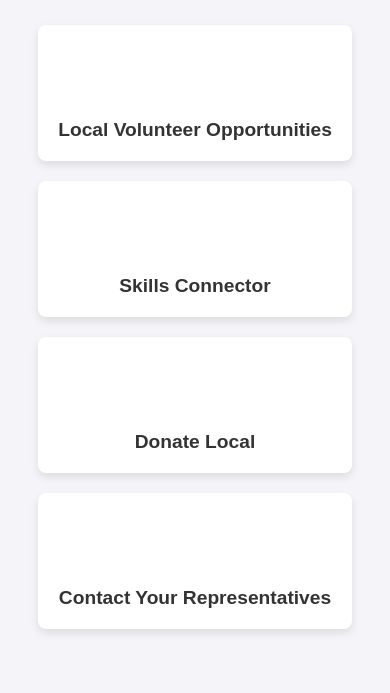
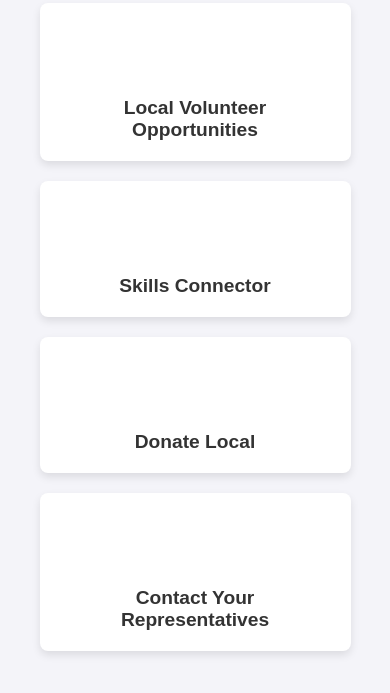
Before and after one commit to HandcartCactus/youcanhelp, a plain HTML site: page index.html in a window 390 px wide. Shown: the part 95-788 px from the top of the page. Drawn offline with Linux system fonts and the light colour scheme.

Commit message:
Update index.html

```diff
--- a/index.html
+++ b/index.html
@@ -5,7 +5,7 @@
   <meta name="viewport" content="width=device-width, initial-scale=1.0">
   <title>You Can Help</title>
   <style>
-        * {
+         * {
       margin: 0;
       padding: 0;
       box-sizing: border-box;
@@ -17,12 +17,13 @@
       align-items: center;
       min-height: 100vh;
       background-color: #f4f4f9;
+      overflow-x: hidden;
     }
     .grid-container {
       display: grid;
       gap: 20px;
       grid-template-columns: repeat(auto-fit, minmax(200px, 1fr));
-      max-width: 1000px;
+      max-width: 90vw; /* Sets maximum width to fit viewport */
       padding: 20px;
     }
     .card {
@@ -49,13 +50,6 @@
       font-weight: bold;
       margin-top: 10px;
     }
-
-    /* Responsive adjustments for smaller screens */
-    @media (max-width: 600px) {
-      .grid-container {
-        grid-template-columns: 1fr;
-      }
-    }
   </style>
 </head>
 <body>
```
